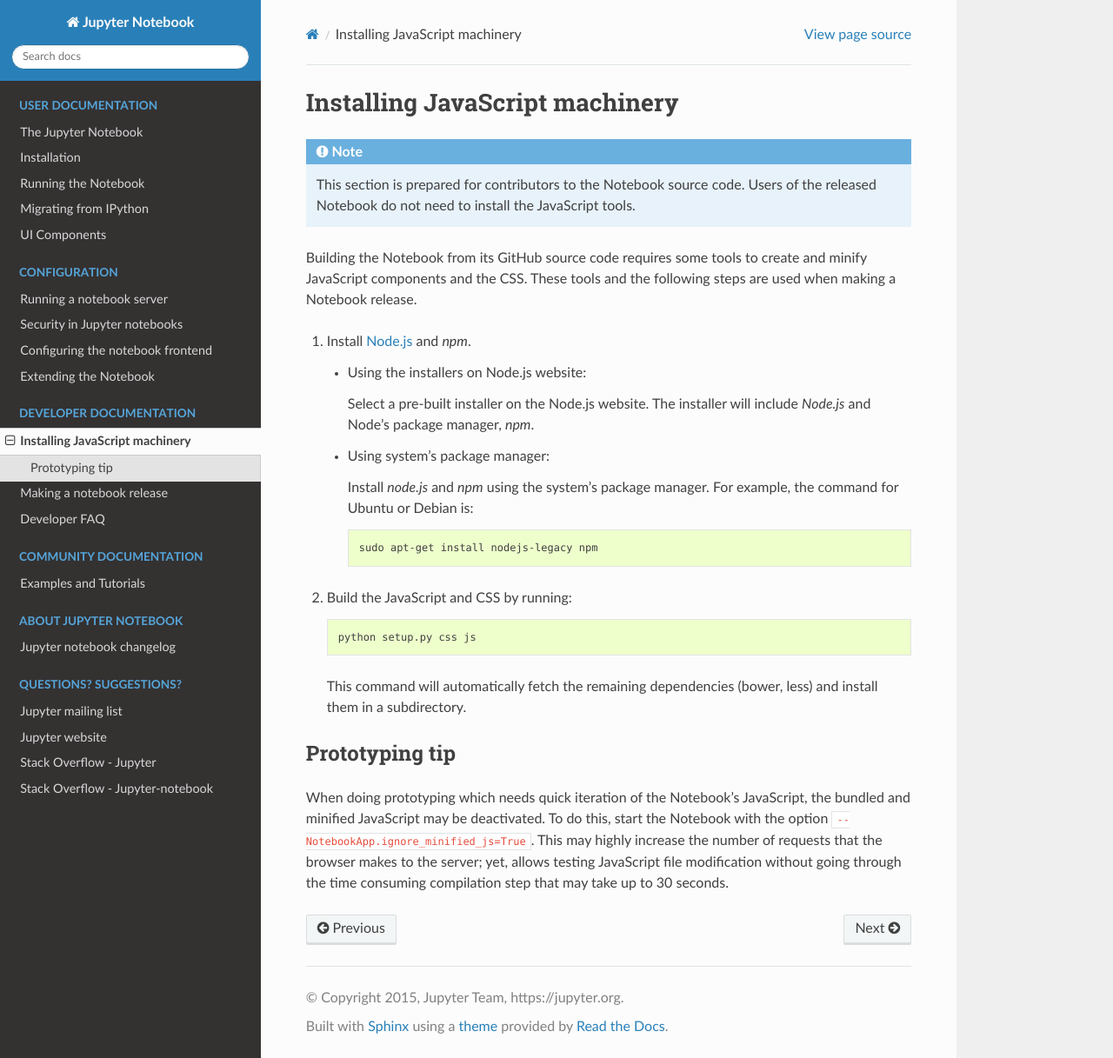
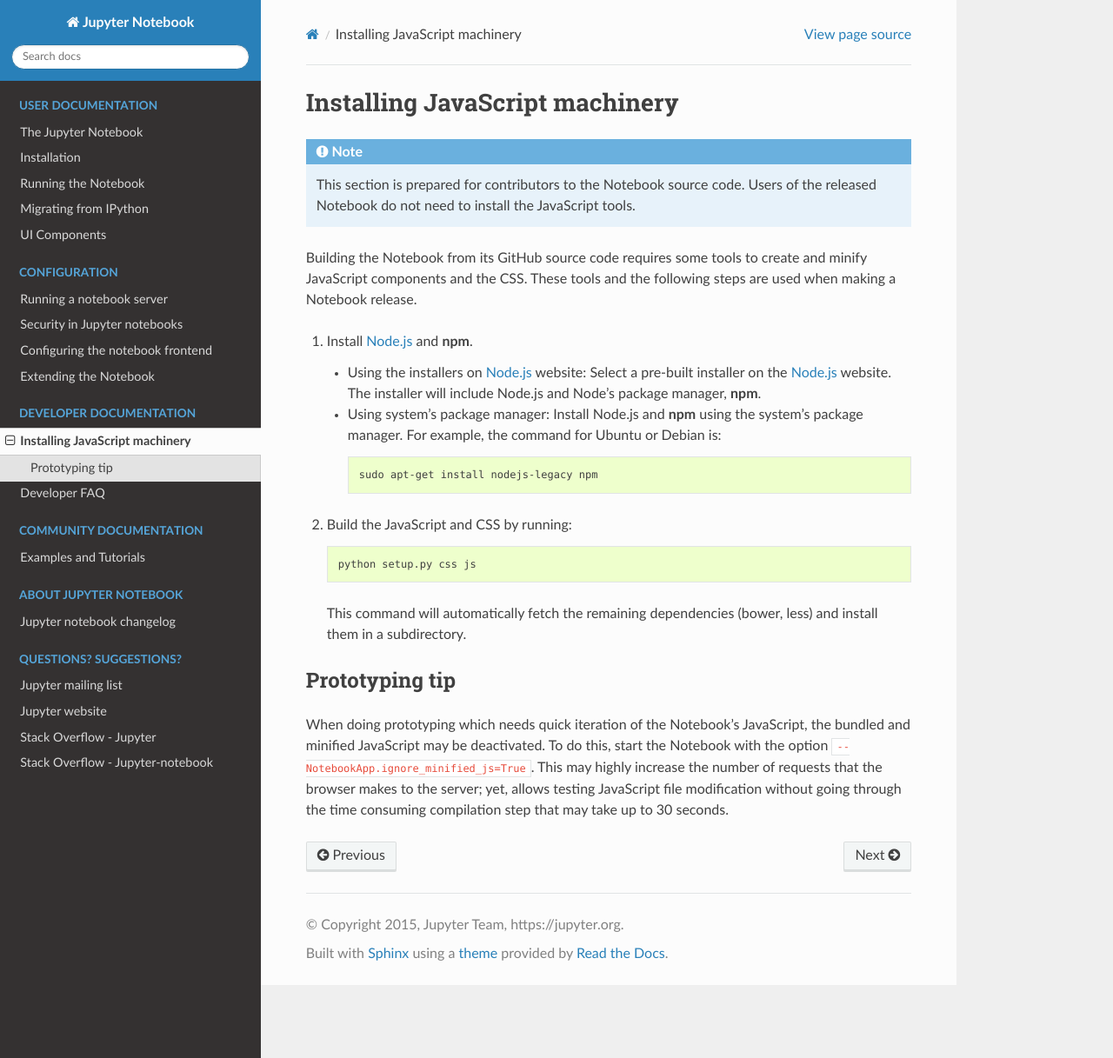
Before and after one commit to jupyter/nbclassic, a Sphinx documentation site: the page built from docs/source/development_js.rst, in a window 1280 px wide and 1217 px high. Shown: the whole window at 87% size. Built offline with Sphinx 7.4.7 and the Read the Docs theme 2.0.0, drawn with Linux system fonts in a browser that asks for light colours; pages that are not in the unit, such as notebooks, are missing from menus; some of the changed lines change nothing that is shown.

Commit message:
Rename file for consistency

```diff
--- a/docs/source/development_js.rst
+++ b/docs/source/development_js.rst
@@ -13,17 +13,15 @@
 create and minify JavaScript components and the CSS. These tools and the
 following steps are used when making a Notebook release.
 
-#. Install `Node.js <https://nodejs.org/>`_ and `npm`.
+#. Install `Node.js`_ and :program:`npm`.
 
-   - Using the installers on Node.js website:
-
+   - Using the installers on `Node.js`_ website:
      Select a pre-built installer
-     on the Node.js website. The installer will include `Node.js` and
-     Node's package manager, `npm`.
+     on the `Node.js`_ website. The installer will include Node.js and
+     Node's package manager, :program:`npm`.
 
    - Using system's package manager:
-
-     Install `node.js` and `npm` using the
+     Install Node.js and :program:`npm` using the
      system's package manager. For example, the command for Ubuntu or Debian
      is:
 
@@ -49,3 +47,6 @@
 the number of requests that the browser makes to the server; yet, allows
 testing JavaScript file modification without going through the time consuming
 compilation step that may take up to 30 seconds.
+
+
+.. _Node.js: https://nodejs.org
```
Also changed, not shown: docs/source/development_release.rst (renamed from docs/source/contributor_release.rst).
